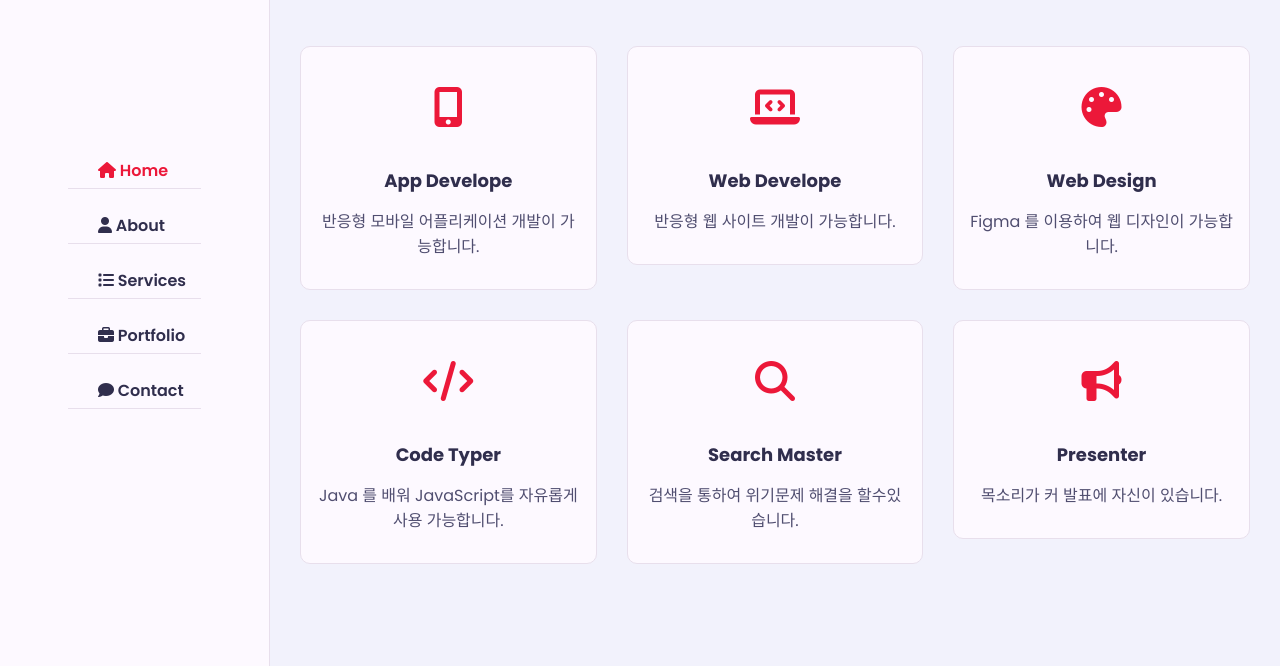
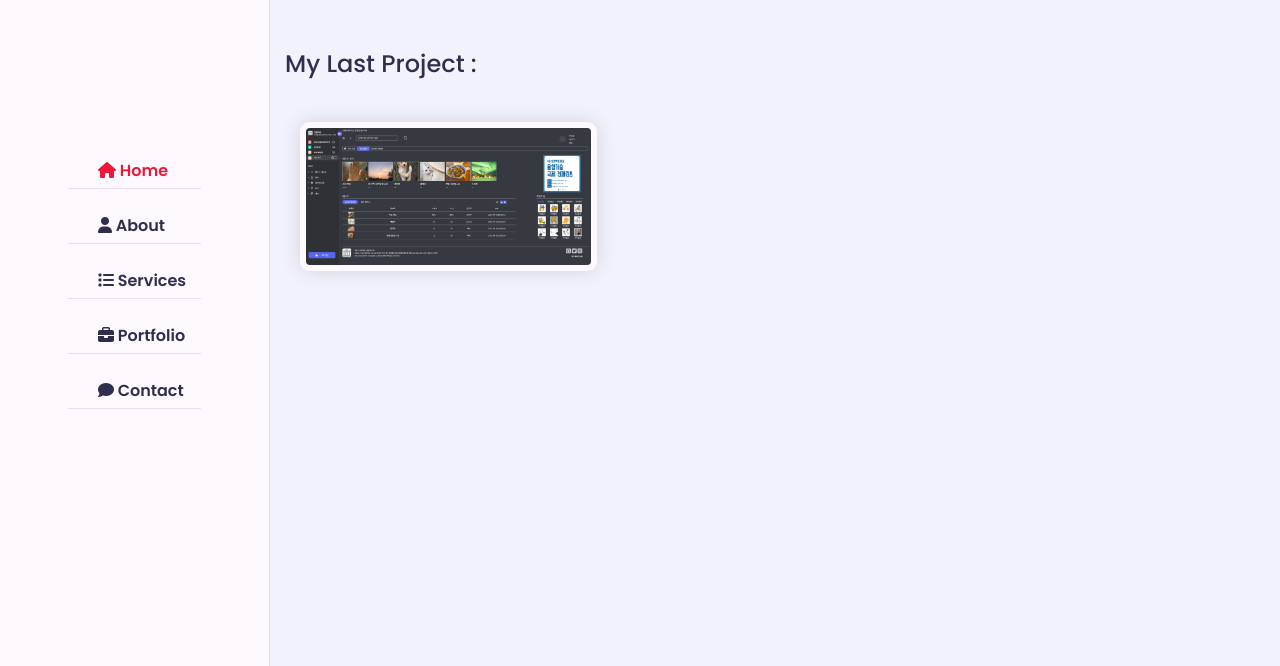
Before and after one commit to wjdwlsaud/Portfolio2.github.io, a plain HTML site: page index.html in a window 1280 px wide. Shown: the part 134-800 px from the top of the page. Drawn offline with Linux system fonts and the light colour scheme.

Commit message:
HTML,CSS : Portfolio 섹션 추가

```diff
--- a/asset/css/style.css
+++ b/asset/css/style.css
@@ -702,3 +702,43 @@ h3.my-profession
     color: var(--text-black-700);
     line-height: 25px;
 }
+
+/* ========== 포트폴리오 ========== */
+.portfolio .container
+{
+    padding-bottom: 40px;
+}
+
+.portfolio .portfolio-heading
+{
+    flex: 0 0 100%;
+    max-width: 100%;
+    margin-bottom: 40px;
+}
+
+.portfolio .portfolio-heading h2
+{
+    color: var(--text-black-900);
+    font-weight: 500;
+}
+
+.portfolio .portfolio-item
+{
+    flex: 0 0 33.33%;
+    max-width: 33.33%;
+    margin-bottom: 30px;
+}
+
+.portfolio .portfolio-item-inner
+{
+    border: 6px solid var(--bg-black-100);
+    border-radius: 10px;
+    overflow: hidden;
+    cursor: pointer;
+}
+
+.portfolio .portfolio-item-inner .portfolio-img img
+{
+    width: 100%;
+    display: block;
+}
--- a/index.html
+++ b/index.html
@@ -286,7 +286,7 @@
         </section>
         <!-- ===== 어바웃 섹션 끝 ===== -->
         <!-- ===== 서비스 섹션 시작 ===== -->
-        <section class="service section">
+        <section class="service section hidden">
             <div class="container">
 
                 <div class="row">
@@ -303,7 +303,7 @@
                                 <i class="fa fa-mobile-alt"></i>
                             </div>
                             <h4>App Develope</h4>
-                            <p>반응형 모바일 어플리케이션 개발이 가능합니다.</p>
+                            <p>모바일 어플리케이션 개발이 가능합니다.</p>
                         </div>
                     </div>
                     <!-- ===== 서비스 아이템 끝 ===== -->
@@ -325,7 +325,7 @@
                                 <i class="fa fa-palette"></i>
                             </div>
                             <h4>Web Design</h4>
-                            <p>Figma 를 이용하여 웹 디자인이 가능합니다.</p>
+                            <p>웹 디자인이 가능합니다.</p>
                         </div>
                     </div>
                     <!-- ===== 서비스 아이템 끝 ===== -->
@@ -336,7 +336,7 @@
                                 <i class="fa fa-code"></i>
                             </div>
                             <h4>Code typer</h4>
-                            <p>Java 를 배워 JavaScript를 자유롭게 사용 가능합니다.</p>
+                            <p>JS를 자유롭게 사용 가능합니다.</p>
                         </div>
                     </div>
                     <!-- ===== 서비스 아이템 끝 ===== -->
@@ -347,7 +347,7 @@
                                 <i class="fa fa-search"></i>
                             </div>
                             <h4>Search Master</h4>
-                            <p>검색을 통하여 위기문제 해결을 할수있습니다.</p>
+                            <p>검색을 통하여 위기 해결을 할수있습니다.</p>
                         </div>
                     </div>
                     <!-- ===== 서비스 아이템 끝 ===== -->
@@ -368,7 +368,35 @@
         </section>
         <!-- ===== 서비스 섹션 끝 ===== -->
         <!-- ===== 포트폴리오 섹션 시작 ===== -->
+        <section class="portfolio section">
+            <div class="container">
 
+                <div class="row">
+                    <div class="section-title padd-15">
+                        <h2>Portfolio</h2>
+                    </div>
+                </div>
+
+                <div class="row">
+                    <div class="portfolio-heading">
+                        <h2>My Last Project : </h2>
+                    </div>
+                </div>
+
+                <div class="row">
+                    <!-- ===== 포트폴리오 아이템 시작 ===== -->
+                    <div class="portfolio-item padd-15">
+                        <div class="portfolio-item-inner shadow-dark">
+                            <div class="portfolio-img">
+                                <img src="asset/images/portfolio.1.png" alt="">
+                            </div>
+                        </div>
+                    </div>
+                    <!-- ===== 포트폴리오 아이템 끝 ===== -->
+                </div>
+
+            </div>
+        </section>
         <!-- ===== 포트폴리오 섹션 끝 ===== -->
 
     </div>
```
Also changed, not shown: asset/images/portfolio.1.png (added).
